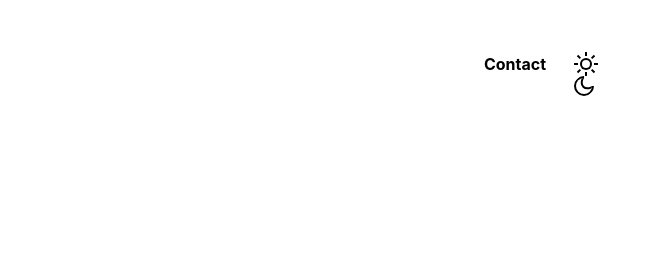
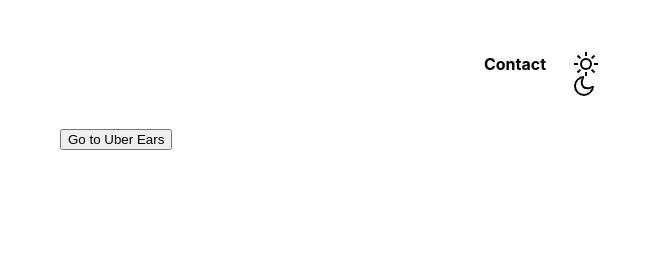
Before and after one commit to RyanPatty/restBlogDelog, a Gatsby site: page /contact in a window 1280 px wide. Shown: the top 280 px of the page, 612-1280 px from the left. Built offline with nearby package versions, Linux system fonts and the light colour scheme; Gatsby itself is replaced by a stand-in of ours.

Commit message:
Update contact.js

```diff
--- a/src/pages/contact.js
+++ b/src/pages/contact.js
@@ -20,6 +20,7 @@ const ContactPage = ({
           <p> &rarr;</p>
         </div>
         <div>
+            <input type="button" onclick="location.href='https://www.ubereats.com/store/shangrila-bistro/9qOxJCKIRFGR-o53jEbXLA?diningMode=DELIVERY';" value="Go to Uber Ears" />
 
 
         </div>
```
